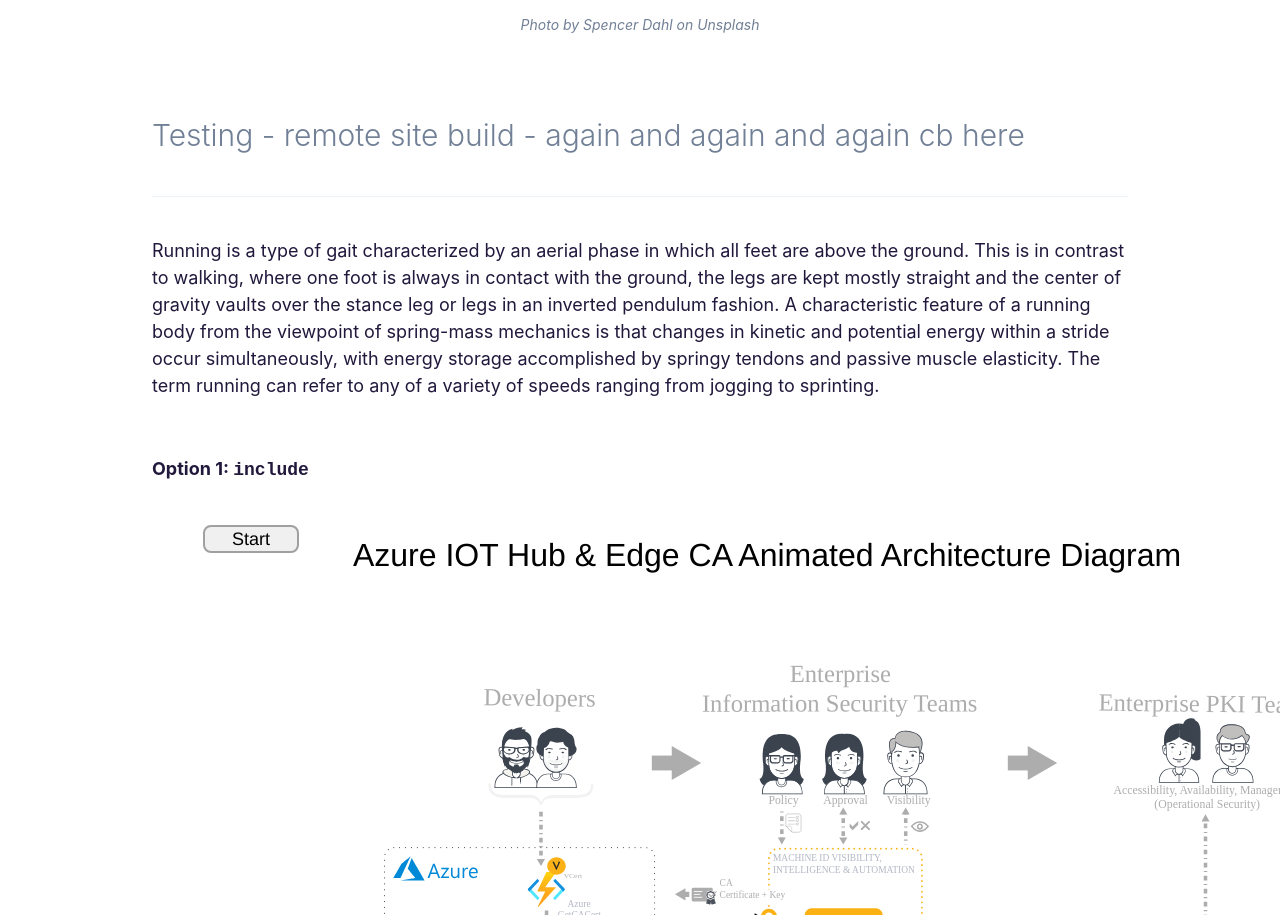
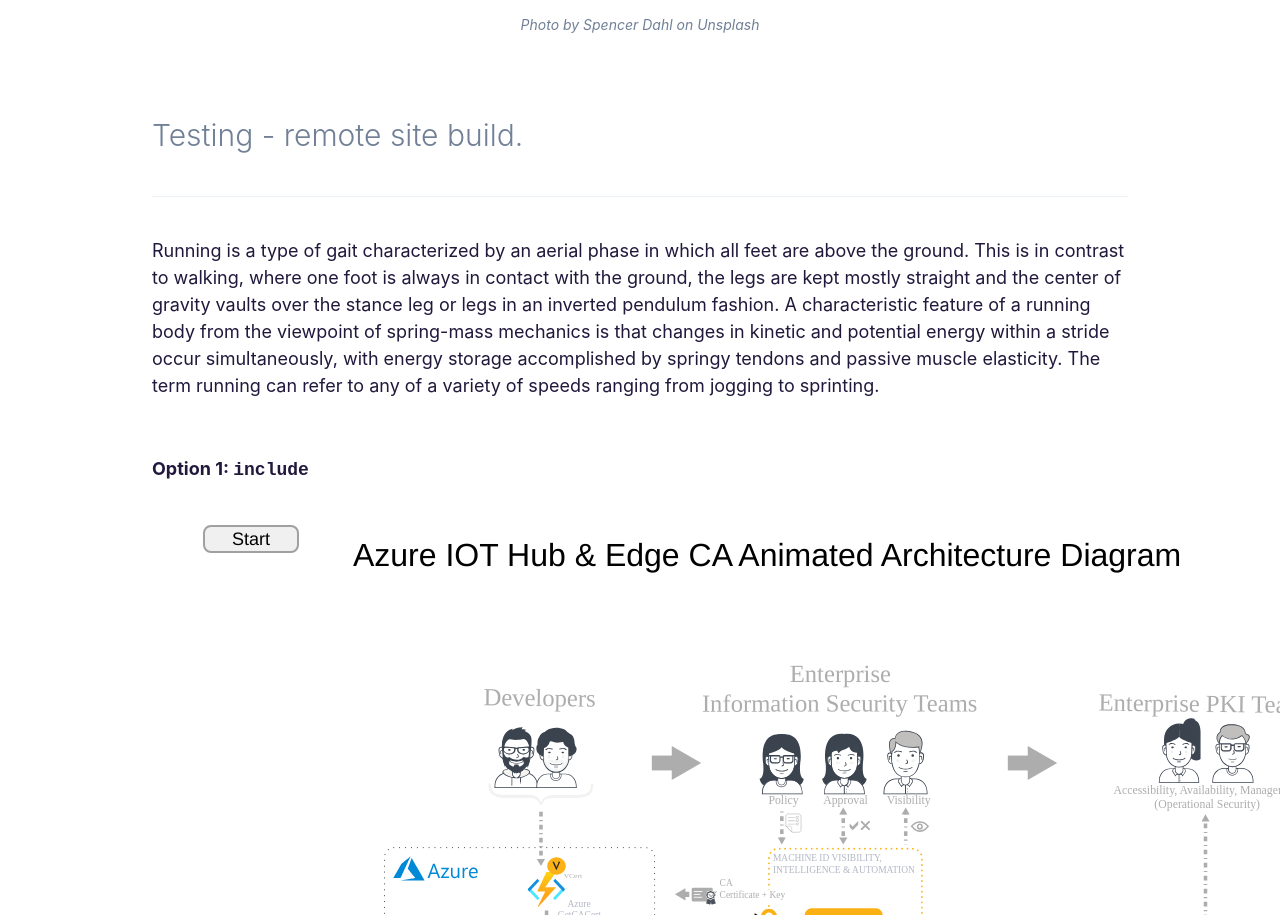
Before and after one commit to 3goats/hype-11ty, an Eleventy site: page site/blog/blog-4.md in a window 1280 px wide. Shown: the part 1122-2037 px from the top of the page. Built offline with nearby package versions, Linux system fonts and the light colour scheme; Eleventy itself is replaced by a stand-in of ours; files that its build step writes are made by us from their sources.

Commit message:
15 commit

```diff
--- a/site/blog/blog-4.md
+++ b/site/blog/blog-4.md
@@ -11,7 +11,7 @@
 animation_script: /animations/Venafi-Integrations.hyperesources/venafiintegrations_hype_generated_script.js
 ---
 
-Testing - remote site build - again and again and again cb here
+Testing - remote site build.
 
 
 Running is a type of gait characterized by an aerial phase in which all feet are above the ground. This is in contrast to walking, where one foot is always in contact with the ground, the legs are kept mostly straight and the center of gravity vaults over the stance leg or legs in an inverted pendulum fashion. A characteristic feature of a running body from the viewpoint of spring-mass mechanics is that changes in kinetic and potential energy within a stride occur simultaneously, with energy storage accomplished by springy tendons and passive muscle elasticity. The term running can refer to any of a variety of speeds ranging from jogging to sprinting.
```
